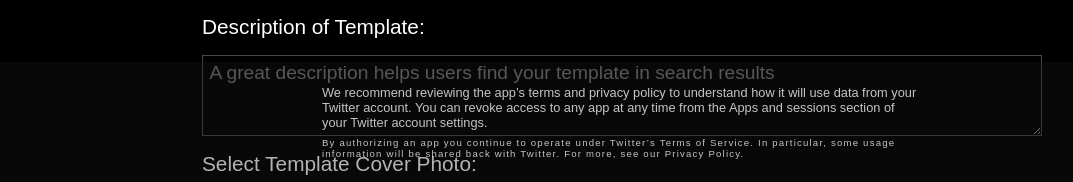
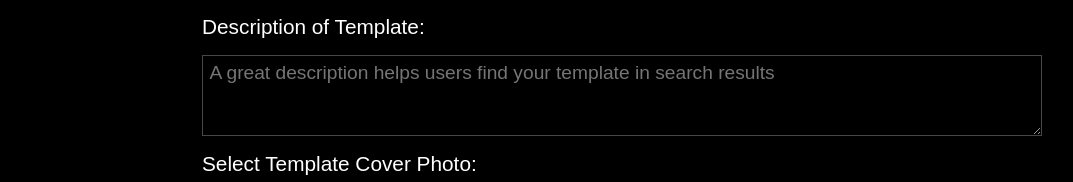
Before and after one commit to hacagahasanli/tiermaker, a React (Vite) app in the folder client/: page /make-a-template in a window 1280 px wide. Shown: the part 618-800 px from the top of the page, without its empty margins (18-1091 px from the left). Built offline with nearby package versions, Linux system fonts and the light colour scheme; no server answers.

Commit message:
Setting Registration and Implementing Back services to registration form

```diff
--- a/client/src/App.jsx
+++ b/client/src/App.jsx
@@ -16,7 +16,6 @@ const App = () => {
       <BoardProvider>
         <RouterProvider {...{ router }} />
       </BoardProvider>
-      <Footer />
     </ThemeProvider>
   )
 }
--- a/client/src/components/UI/Footer/index.jsx
+++ b/client/src/components/UI/Footer/index.jsx
@@ -3,20 +3,20 @@ import styled from "styled-components"
 export const Footer = () => {
     return <StyledFooter>
         <Information>
-            <span>We recommend reviewing the app’s terms and privacy policy to understand how it will use data from your Twitter account. You can revoke access to any app at any time from the Apps and sessions section of your Twitter account settings.</span>
+            <span style={{ lineHeight: "1rem" }}>We recommend reviewing the app’s terms and privacy policy to understand how it will use data from your Twitter account. You can revoke access to any app at any time from the Apps and sessions section of your Twitter account settings.</span>
             <span style={{ fontSize: ".6rem", letterSpacing: "1.2px" }}>By authorizing an app you continue to operate under Twitter’s Terms of Service. In particular, some usage information will be shared back with Twitter. For more, see our Privacy Policy.</span>
         </Information>
     </StyledFooter >
 }
 
 const StyledFooter = styled.footer`
-    position: absolute;
+    position: fixed;
     bottom: 0;
     left: 0;
     width: 100%;
     max-height: 120px;
     min-height: 120px;
-    color: #ffffffc3;
+    color: #99a4ad;
     background:#1b1b1b54 ;
 `
 const Information = styled.div`
--- a/client/src/pages/Login/index.jsx
+++ b/client/src/pages/Login/index.jsx
@@ -1,13 +1,15 @@
-import React from 'react'
+import React, { useState } from 'react'
 import { useFormik } from 'formik'
-import { axiosInstance } from 'api/index'
-import { Form, InputWrapper, Label, Input, Wrapper } from "components/UI/styled-component"
+import { Form, InputWrapper, Input, Wrapper } from "components/UI/styled-component"
 import { Header } from 'components/index'
 import styled from 'styled-components'
-import { Footer } from 'components/index'
+import { useDispatch } from 'react-redux'
+import { registerUser } from 'store/slices'
 
 const Login = () => {
     // const [files, setFiles] = useState()
+    const [validPassword, setValidPasswords] = useState()
+    const dispatch = useDispatch()
     const formik = useFormik({
         initialValues: {
             username: "",
@@ -15,7 +17,9 @@ const Login = () => {
             repeatedPassword: ''
         },
         onSubmit: values => {
-            console.log(values, "VALUESS");
+            const { username, password, repeatedPassword } = values
+            if (password !== repeatedPassword) return setValidPasswords(false)
+            dispatch(registerUser({ username, password }))
         },
     });
 
--- a/client/src/routes/index.jsx
+++ b/client/src/routes/index.jsx
@@ -2,6 +2,7 @@ import { Auth } from "components/Auth";
 import { HomeWithScrollToTop, TierBoardWithScrollToTop, Template } from "pages/index";
 import { createBrowserRouter } from "react-router-dom";
 import Login from "pages/Login";
+import { Footer } from "components/index";
 
 const router = createBrowserRouter([
     {
@@ -17,7 +18,9 @@ const router = createBrowserRouter([
     },
     {
         path: '/',
-        element: <Login />
+        element: <>
+            <Login />
+        </>
     },
     {
         path: "/make-a-template",
--- a/client/src/store/index.jsx
+++ b/client/src/store/index.jsx
@@ -1,12 +1,13 @@
 import createSagaMiddleware from "@redux-saga/core";
 import { combineReducers, configureStore } from "@reduxjs/toolkit";
 import rootSaga from "./sagas/rootSaga";
-import { imagesReducer } from "./slices";
+import { imagesReducer, signReducer } from "./slices";
 
 const sagaMiddleware = createSagaMiddleware();
 
 const rootReducer = combineReducers({
-    images: imagesReducer
+    images: imagesReducer,
+    sign: signReducer
 })
 
 const store = configureStore({
--- a/client/src/store/sagas/sign-saga/index.jsx
+++ b/client/src/store/sagas/sign-saga/index.jsx
@@ -1,6 +1,6 @@
 import { userRegistration } from "api/index";
 import { put, call, fork, takeLatest } from "redux-saga/effects";
-import { getRegisterValues, getLoginValues } from "store/slices/sign-slice";
+import { registerUser, loginUser } from "store/slices/sign-slice";
 
 
 function* RegisterUser({ payload }) {
@@ -14,7 +14,7 @@ function* RegisterUser({ payload }) {
 }
 
 function* CallRegisterUser() {
-    yield takeLatest(getRegisterValues, RegisterUser)
+    yield takeLatest(registerUser, RegisterUser)
 }
 
 export const signSaga = [
--- a/client/src/store/slices/index.jsx
+++ b/client/src/store/slices/index.jsx
@@ -1,3 +1,4 @@
 import { imagesReducer } from "./images-slice"
+import { loginUser, registerUser, signReducer } from "./sign-slice"
 
-export { imagesReducer }
+export { imagesReducer, registerUser, loginUser, signReducer }
--- a/client/src/store/slices/sign-slice.jsx
+++ b/client/src/store/slices/sign-slice.jsx
@@ -9,10 +9,10 @@ const SignSlice = createSlice({
     name: "SignSlice",
     initialState,
     reducers: {
-        getRegisterValues: (payload) => payload,
+        registerUser: (payload) => payload,
         getLoginValues: (payload) => payload
     }
 })
 
 export const signReducer = SignSlice.reducer
-export const { getRegisterValues, getLoginValues } = SignSlice.actions
+export const { registerUser, loginUser } = SignSlice.actions
```
Also changed, not shown: 1 other file (tests, documents, lock files or other folders).
